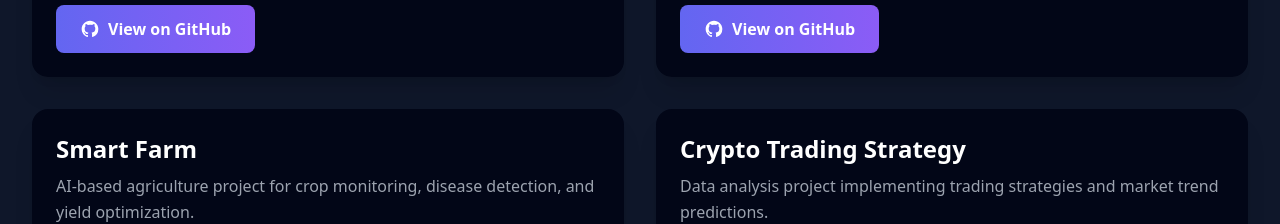
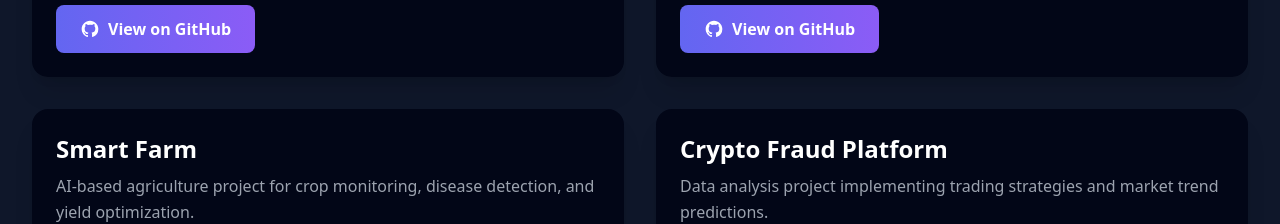
Before and after one commit to ritesh5102/Portfolio, a React (Vite) app: page / in a window 1280 px wide. Shown: the part 2720-2944 px from the top of the page. Built offline with nearby package versions, Linux system fonts and the light colour scheme.

Commit message:
Update project links and rename Crypto Trading Strategy

```diff
--- a/src/components/Projects.jsx
+++ b/src/components/Projects.jsx
@@ -8,7 +8,7 @@ const Projects = () => {
       title: 'Sign Language Detection System',
       description: 'AI/ML powered system using Flask for real-time sign language detection and translation.',
       techStack: ['Python', 'Flask', 'TensorFlow', 'OpenCV'],
-      github: 'https://github.com/ritesh5102/Sign-Language-Detection',
+      github: 'https://github.com/ritesh5102/Project-on-Sign-Language-Translation',
       category: 'ai'
     },
     {
@@ -26,10 +26,10 @@ const Projects = () => {
       category: 'ai'
     },
     {
-      title: 'Crypto Trading Strategy',
+      title: 'Crypto Fraud Platform',
       description: 'Data analysis project implementing trading strategies and market trend predictions.',
       techStack: ['Python', 'Pandas', 'Scikit-learn', 'Matplotlib'],
-      github: 'https://github.com/ritesh5102/Crypto-Trading-Strategy',
+      github: 'https://github.com/ritesh5102/crypto-fraud-platform',
       category: 'data'
     }
   ]
```
